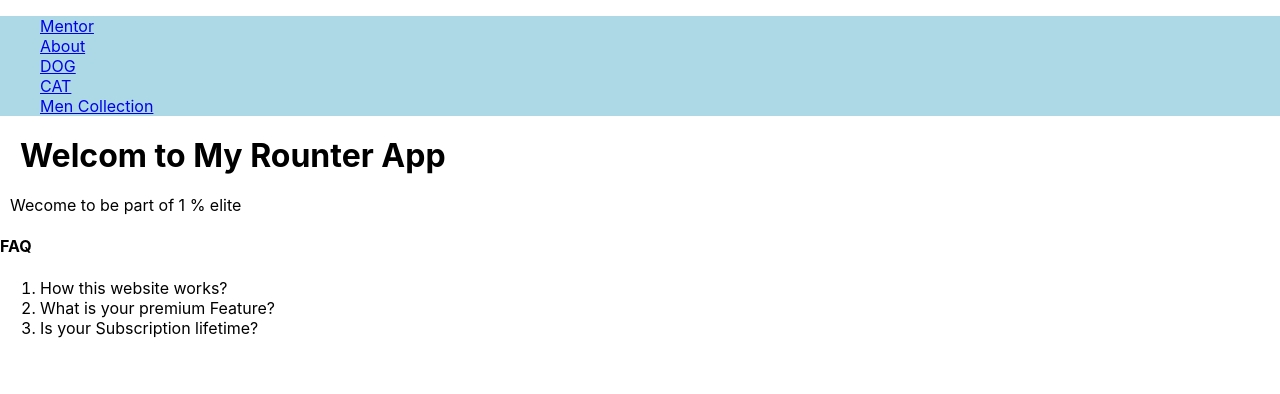
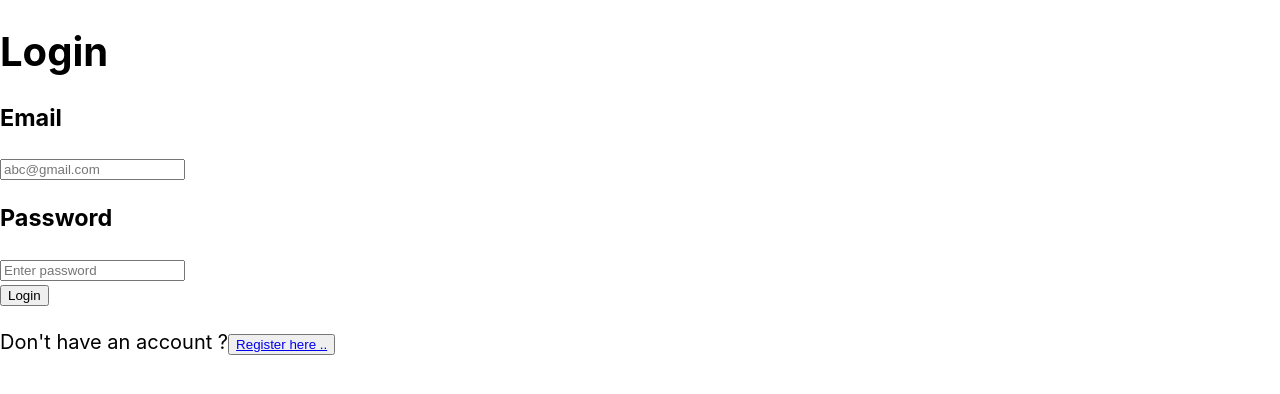
Before and after one commit to thakurutkarsh22/newton-react-fsd-july-2023, a React (Create React App) app: page / in a window 1280 px wide. Shown: the top 394 px of the page. Built offline with nearby package versions, Linux system fonts and the light colour scheme.

Commit message:
Assignment: Authentication using react router || PROBLEM STATEMENT

```diff
--- /dev/null
+++ b/src/00.Assignments/1.Authentication_using_react_router/component/App.js
@@ -0,0 +1,62 @@
+import React, { useState } from "react";
+import "../styles/App.css";
+import {
+  BrowserRouter as Router,
+  Route,
+  Routes,
+  Navigate,
+} from "react-router-dom";
+import Login from "./Login.js";
+import Register from "./Register.js";
+import Dashboard from "./Dashboard.js";
+
+const App = () => {
+  const [loggedIn, setLoggedIn] = useState(false);
+  const [email, setEmail] = useState("");
+  const [password, setPassword] = useState("");
+
+  return (
+    <div id="App">
+      <Router>
+        <Routes>
+          <Route
+            path="/"
+            element={
+              loggedIn ? (
+                <Navigate to="/dashboard" />
+              ) : (
+                <Login
+                  email={email}
+                  password={password}
+                  setLoggedIn={setLoggedIn}
+                />
+              )
+            }
+          />
+          <Route
+            path="/Register"
+            element={
+              loggedIn ? (
+                <Navigate to="/" />
+              ) : (
+                <Register emailChange={setEmail} passwordChange={setPassword} />
+              )
+            }
+          />
+          <Route
+            path="/dashboard"
+            element={
+              !loggedIn ? (
+                <Navigate to="/" />
+              ) : (
+                <Dashboard setLoggedIn={setLoggedIn} />
+              )
+            }
+          />
+        </Routes>
+      </Router>
+    </div>
+  );
+};
+
+export default App;
--- /dev/null
+++ b/src/00.Assignments/1.Authentication_using_react_router/component/Dashboard.js
@@ -0,0 +1,13 @@
+import React from "react";
+
+function Dashboard({ setLoggedIn }) {
+  return (
+    <div id="dashboardPage">
+      <h1 id="dashboard-tag"> Welcome to Dashboard</h1>
+      <button id="dashboard-logout" onClick={() => setLoggedIn(false)}>
+        Log out{" "}
+      </button>
+    </div>
+  );
+}
+export default Dashboard;
--- /dev/null
+++ b/src/00.Assignments/1.Authentication_using_react_router/component/Login.js
@@ -0,0 +1,41 @@
+import React, { useState } from "react";
+import { Link } from "react-router-dom";
+
+function Login({ email, password, setLoggedIn }) {
+  const [emailval, setemailval] = useState("");
+  const [passval, setpassval] = useState("");
+  return (
+    <div id="loginPage">
+      <h1 id="login-tag">Login</h1>
+      <form>
+        <h3>Email</h3>
+        <input
+          placeholder="abc@gmail.com"
+          type="email"
+          id="login-email"
+          value={emailval}
+          onChange={(e) => setemailval(e.target.value)}
+        />
+
+        <h3>Password</h3>
+        <input
+          placeholder="Enter password"
+          type="password"
+          id="login-password"
+          value={passval}
+          onChange={(e) => setpassval(e.target.value)}
+        />
+        <br />
+        <button id="login-submit" type="submit">
+          Login
+        </button>
+      </form>
+      <br />
+      Don't have an account ?
+      <button id="login-to-register">
+        <Link to="/Register">Register here ..</Link>
+      </button>
+    </div>
+  );
+}
+export default Login;
--- /dev/null
+++ b/src/00.Assignments/1.Authentication_using_react_router/component/Register.js
@@ -0,0 +1,43 @@
+import React, { useState } from "react";
+import { Link } from "react-router-dom";
+
+function Register({ emailChange, passwordChange }) {
+  const [newEmail, setNewEmail] = useState("");
+  const [newPassword, setNewPassword] = useState("");
+
+  return (
+    <div id="registerPage">
+      <h1 id="register-tag">Register</h1>
+      <form>
+        <h3>Email</h3>
+        <input
+          placeholder="abc@gmail.com"
+          type="text"
+          name="name"
+          id="register-email"
+          value={newEmail}
+          onChange={(e) => setNewEmail(e.target.value)}
+        />
+        <h3>Password</h3>
+        <input
+          placeholder="Enter password"
+          type="password"
+          name="name"
+          id="register-password"
+          value={newPassword}
+          onChange={(e) => setNewPassword(e.target.value)}
+        />
+        <br />
+        <input id="register-submit" type="submit" value="Submit" />
+      </form>
+      <br />
+      <div>
+        Already a User?
+        <Link to="/">
+          <button id="register-to-login">Login</button>
+        </Link>
+      </div>
+    </div>
+  );
+}
+export default Register;
--- /dev/null
+++ b/src/00.Assignments/1.Authentication_using_react_router/styles/App.css
@@ -0,0 +1,6 @@
+.active {
+  color: red;
+}
+#App {
+  font-size: 20px;
+}
--- a/src/index.js
+++ b/src/index.js
@@ -1,12 +1,13 @@
 import React from "react";
 import ReactDOM from "react-dom/client";
 import "./index.css";
-import App from "./App";
+// import App from "./App";
 import reportWebVitals from "./reportWebVitals";
 import HelloComponent from "./1.BasicReact/1.HelloComponent/HelloComponent";
 import HelloClassComponent from "./1.BasicReact/1.HelloComponent/HelloClassComponent";
 import RouterApp from "./12.ReactRouting/2.RouterApplicatoin/RouterApp";
 import { BrowserRouter, HashRouter } from "react-router-dom";
+import App from "./00.Assignments/1.Authentication_using_react_router/component/App";
 
 // document keyword is my REAL DOM
 const root = ReactDOM.createRoot(document.getElementById("root"));
@@ -18,9 +19,13 @@ root.render(
     {/* <App /> */}
     {/* ----------  ROUTER APP ------- */}
 
-    <BrowserRouter>
+    {/* <BrowserRouter>
       <RouterApp />
-    </BrowserRouter>
+    </BrowserRouter> */}
+
+    {/* Assignment */}
+
+    <App />
   </React.StrictMode>
 );
 
```
